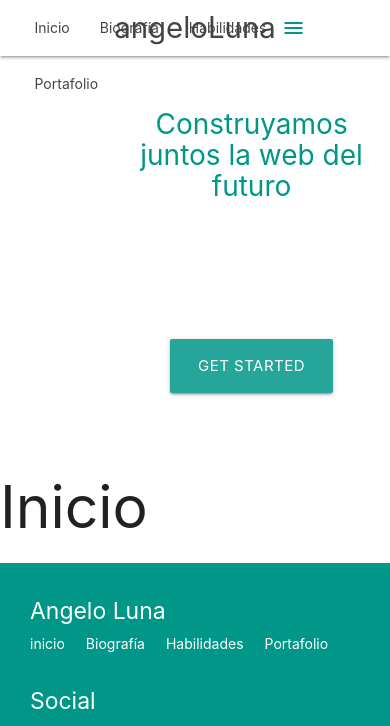
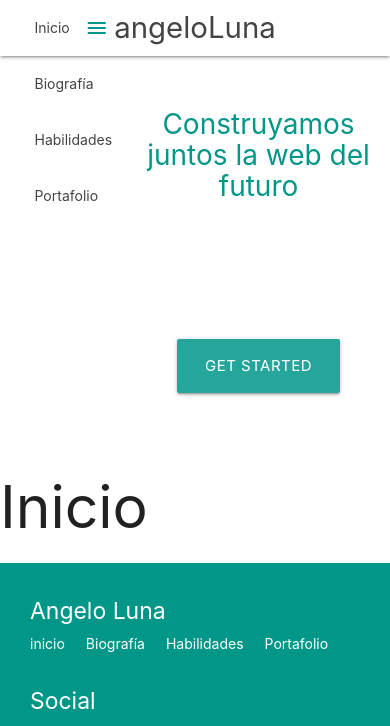
Before and after one commit to angeloLuna/personal-page, a plain HTML site: page index.html in a window 390 px wide. Shown: the top 726 px of the page. Drawn offline with nearby package versions, Linux system fonts and the light colour scheme; some packages are replaced by stand-ins of ours.

Commit message:
fixed width of side-nav

```diff
--- a/css/style.css
+++ b/css/style.css
@@ -1,2 +1,2 @@
-nav ul a,nav .brand-logo{color:#444}.button-collapse{color:#009688}.parallax-container{min-height:380px;line-height:0;height:auto;color:rgba(255,255,255,0.9)}.parallax-container .section{width:100%}#index-banner .section h1{color:#009688}@media only screen and (max-width: 992px){.parallax-container .section{position:absolute;top:40%}#index-banner .section{top:10%}}@media only screen and (max-width: 600px){img.parallax-img{width:130%;height:110%;top:-40px}#index-banner .section{top:0}#index-banner .section h1{font-size:2rem}#index-banner .section h5{font-size:1.5rem}}.icon-block{padding:0 15px}.icon-block .material-icons{font-size:inherit}footer.page-footer{margin:0}footer a{color:white}footer.page-footer{background-color:#009688}.social img{height:20px;width:20px}.bio-resume{background-color:#EDEEEF}.bio-resume span{color:#444;font-size:1.2rem}.bio-resume .bio-img{margin-top:3%}@media only screen and (max-width: 600px){.bio-resume span{text-align:left}}.bio-edu{background-color:#fff}.bio-edu .bio-exp>div{height:340px}.bio-edu .bio-exp>div .description{margin-top:-10px}.bio-edu .bio-exp>div .description h4{margin-bottom:0px}.bio-edu .bio-exp>div .responsive-img{max-height:120px}@media only screen and (max-width: 600px){div.contorno.card-panel.grey.lighten-5.z-depth-1{height:280px}}
+nav ul a,nav .brand-logo{color:#444}.side-nav{width:150px}.button-collapse{color:#009688}.parallax-container{min-height:380px;line-height:0;height:auto;color:rgba(255,255,255,0.9)}.parallax-container .section{width:100%}#index-banner .section h1{color:#009688}@media only screen and (max-width: 992px){.parallax-container .section{position:absolute;top:40%}#index-banner .section{top:10%}}@media only screen and (max-width: 600px){img.parallax-img{width:130%;height:110%;top:-40px}#index-banner .section{top:0}#index-banner .section h1{font-size:2rem}#index-banner .section h5{font-size:1.5rem}}.icon-block{padding:0 15px}.icon-block .material-icons{font-size:inherit}footer.page-footer{margin:0}footer a{color:white}footer.page-footer{background-color:#009688}.social img{height:20px;width:20px}.bio-resume{background-color:#EDEEEF}.bio-resume span{color:#444;font-size:1.2rem}.bio-resume .bio-img{margin-top:3%}@media only screen and (max-width: 600px){.bio-resume span{text-align:left}}.bio-edu{background-color:#fff}.bio-edu .bio-exp>div{height:340px}.bio-edu .bio-exp>div .description{margin-top:-10px}.bio-edu .bio-exp>div .description h4{margin-bottom:0px}.bio-edu .bio-exp>div .responsive-img{max-height:120px}@media only screen and (max-width: 600px){div.contorno.card-panel.grey.lighten-5.z-depth-1{height:280px}}
 /*# sourceMappingURL=style.css.map */
```
Also changed, not shown: 1 other file.
